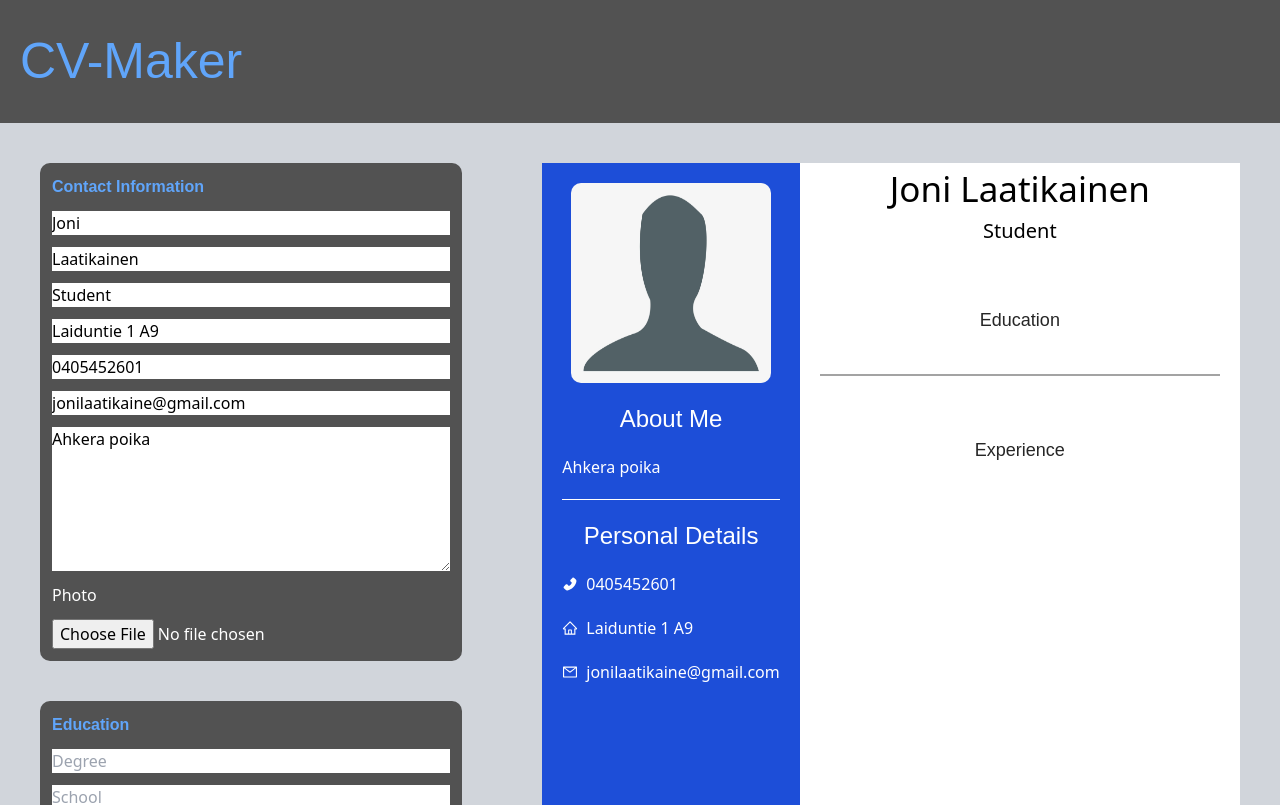
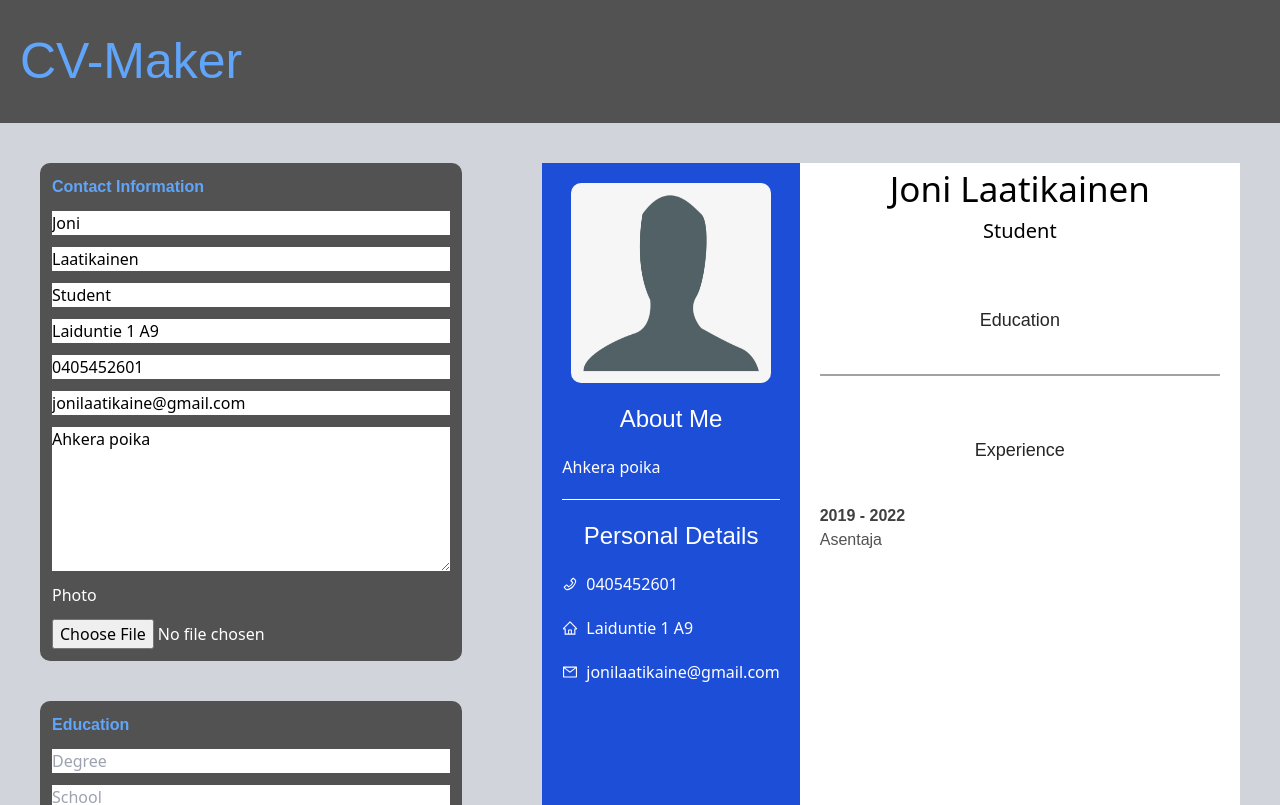
Before and after one commit to jlaat/cv-project, a React (Vite) app: page / in a window 1280 px wide. Shown: the top 805 px of the page. Built offline with nearby package versions, Linux system fonts and the light colour scheme.

Commit message:
Educations -> Output done, started doing Experiences -> Output

```diff
--- a/src/App.jsx
+++ b/src/App.jsx
@@ -53,6 +53,7 @@ function App() {
         <RightSide
           contactInformation={contactInformation}
           educationInputs={educationInputs}
+          workInputs={workInputs}
         />
       </main>
     </div>
--- a/src/components/Contact/ContactOutput.jsx
+++ b/src/components/Contact/ContactOutput.jsx
@@ -1,6 +1,6 @@
 import React from "react";
 import faceLogo from "../../assets/face.jpeg";
-import { AiFillPhone, AiOutlineMail, AiOutlineHome } from "react-icons/ai";
+import { AiOutlinePhone, AiOutlineMail, AiOutlineHome } from "react-icons/ai";
 
 const ContactOutput = (props) => {
   return (
@@ -25,7 +25,7 @@ const ContactOutput = (props) => {
           Personal Details
         </h2>
         <div className="flex gap-2 justify-start items-center text-left">
-          <AiFillPhone /> {props.contactInformation.phoneNumber}
+          <AiOutlinePhone /> {props.contactInformation.phoneNumber}
         </div>
         <div className="flex gap-2 justify-start items-center text-left">
           <AiOutlineHome /> {props.contactInformation.address}
--- a/src/components/Experience/WorkCard.jsx
+++ b/src/components/Experience/WorkCard.jsx
@@ -1,15 +1,19 @@
-import React, { useState } from 'react'
+import React, { useState } from "react";
 
 const WorkCard = (props) => {
   return (
     <div>
-        <div className='flex flex-1 flex-col justify-start text-left '>
-        <h2 className='font-poppins text-left text-neutral-700 font-bold'>{`${props.startDate} - ${props.endDate}`}</h2>
-        <h2 className='font-poppins text-left text-neutral-700 font-bold'>{props.school}</h2>
-        <h3 className='font-poppins text-left text-neutral-600'>{props.degree}</h3>
+      <div className="flex flex-1 flex-col justify-start text-left ">
+        <h2 className="font-poppins text-left text-neutral-700 font-bold">{`${props.jobStart} - ${props.jobEnd}`}</h2>
+        <h2 className="font-poppins text-left text-neutral-700 font-bold">
+          {props.employer}
+        </h2>
+        <h3 className="font-poppins text-left text-neutral-600">
+          {props.title}
+        </h3>
+      </div>
     </div>
-    </div>
-  )
-}
+  );
+};
 
-export default WorkCard
+export default WorkCard;
--- a/src/components/Experience/WorkOutput.jsx
+++ b/src/components/Experience/WorkOutput.jsx
@@ -1,4 +1,5 @@
 import React from "react";
+import WorkCard from "./WorkCard";
 
 const WorkOutput = (props) => {
   return (
@@ -6,7 +7,19 @@ const WorkOutput = (props) => {
       <h1 className="font-poppins text-neutral-800 text-lg mb-10 px-1 ">
         Experience
       </h1>
-      <div className="flex gap-10 flex-col "></div>
+      <div className="flex flex-1 w-[100%] gap-10 flex-col ">
+        {props.workInputs.map((input) => {
+          return (
+            <WorkCard
+              key={input.startDate}
+              title={input.title}
+              jobStart={input.jobStart}
+              jobEnd={input.jobEnd}
+              description={input.description}
+            />
+          );
+        })}
+      </div>
     </div>
   );
 };
--- a/src/components/RightSide.jsx
+++ b/src/components/RightSide.jsx
@@ -16,7 +16,7 @@ const RightSide = (props) => {
           educationInputs={props.educationInputs}
           contactInformation={props.contactInformation}
         />
-        <WorkOutput />
+        <WorkOutput workInputs={props.workInputs} />
       </div>
     </div>
   );
```
